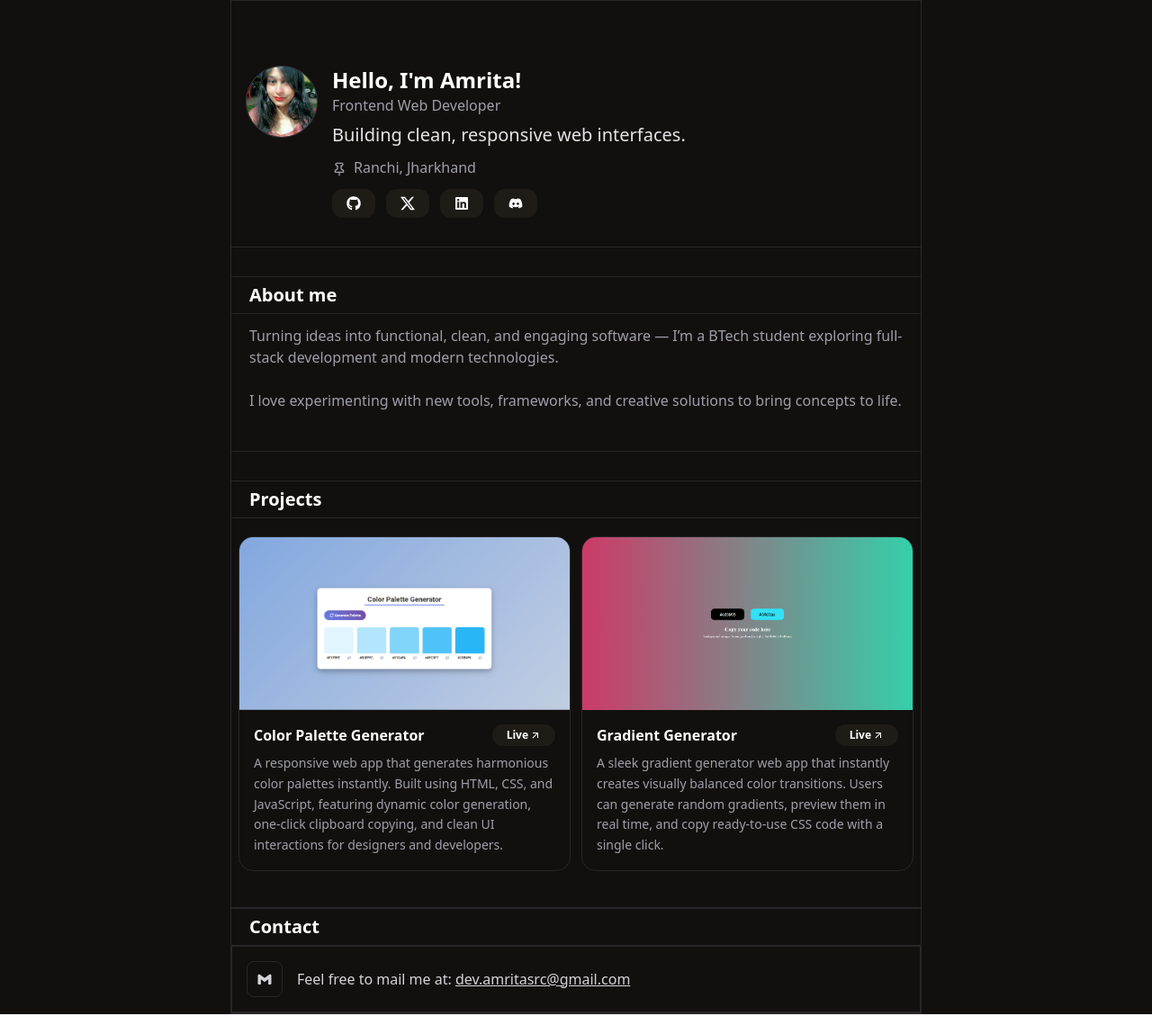
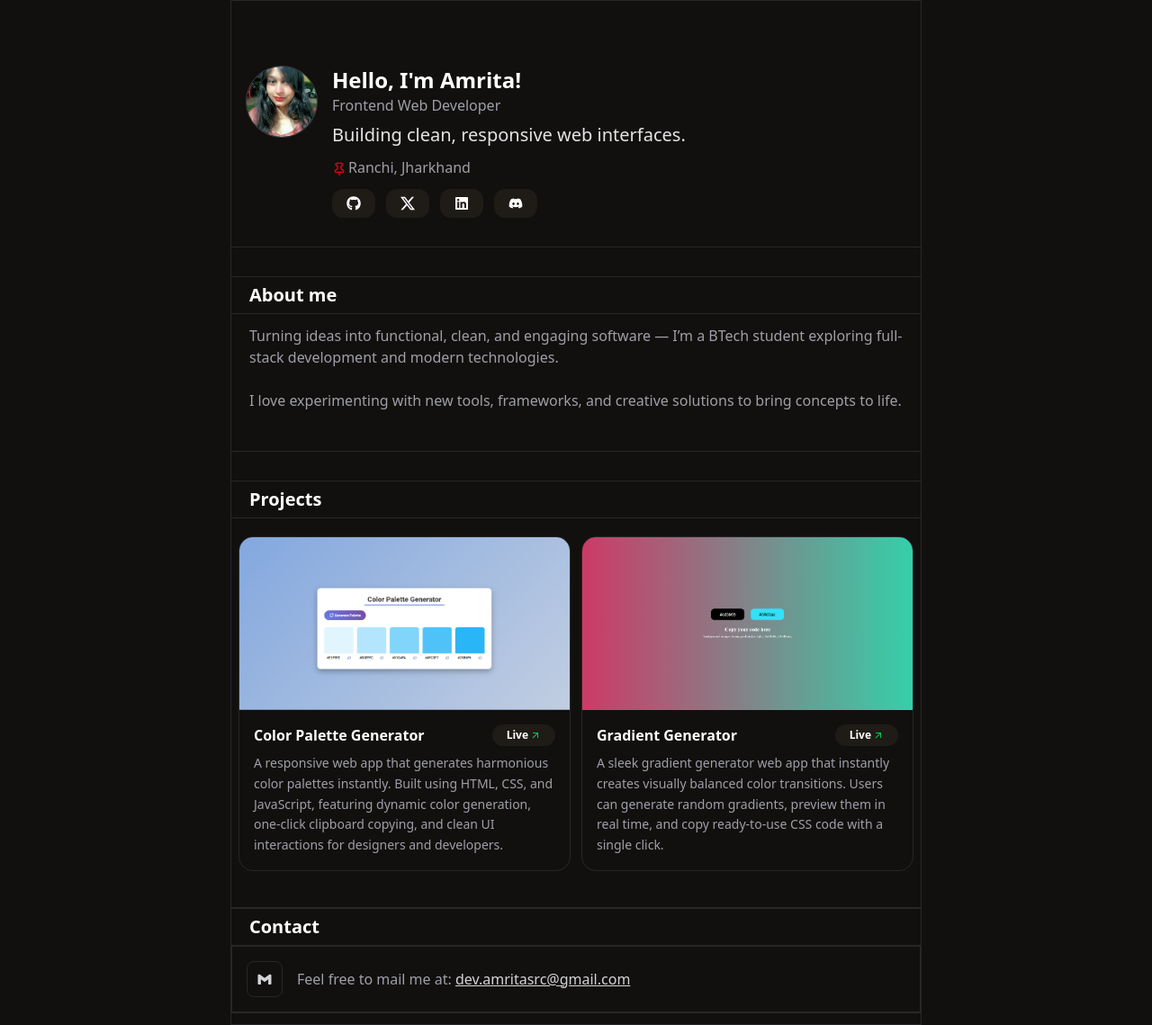
Before and after one commit to amritasrc/amrita-portfolio, a React (Vite) app: page / in a window 1280 px wide. Shown: the whole page at 90% size. Built offline with nearby package versions, Linux system fonts and the light colour scheme.

Commit message:
made small changes in UI

```diff
--- a/src/App.jsx
+++ b/src/App.jsx
@@ -10,7 +10,7 @@ const App = () => {
   return (
     <div className='bg-[#12100e] text-white font-sans '>
 
-      <main className='relative min-h-screen max-w-3xl mx-auto pt-8 border border-zinc-800 overflow-hidden '>
+      <main className='relative min-h-screen max-w-3xl mx-auto pt-8 pb-3 border border-zinc-800 overflow-hidden '>
         {/* <Nav /> */}
         <Intro />
         <About/>
--- a/src/Comps/ContactCard.jsx
+++ b/src/Comps/ContactCard.jsx
@@ -10,7 +10,7 @@ const ContactCard = ({ Icon, contact, info }) => {
             </div>
 
             <div className="flex flex-col leading-tight">
-                <span className='text-zinc-300'>Feel free to mail me at: <a className='font-medium underline' href="mailto:dev.amritasrc@gmail.com?" target='_blank'>{info}</a></span>
+                <span className='text-zinc-400'>Feel free to mail me at: <a className='font-medium underline text-zinc-300' href="mailto:dev.amritasrc@gmail.com?" target='_blank'>{info}</a></span>
                 {/* <span className="text-xs text-zinc-400">{info}</span> */}
             </div>
 
--- a/src/Comps/Intro.jsx
+++ b/src/Comps/Intro.jsx
@@ -28,8 +28,8 @@ const Intro = () => {
                         Building clean, responsive web interfaces.
                     </p>
 
-                    <p className="flex items-center gap-2 text-zinc-400 mt-3">
-                        <LuPin className="mt-1" />
+                    <p className="flex items-center text-center gap-0.5 text-zinc-400 mt-3">
+                        <LuPin className="mt-1 text-red-600" />
                         <span>Ranchi, Jharkhand</span>
                     </p>
 
--- a/src/Comps/ProjectCard.jsx
+++ b/src/Comps/ProjectCard.jsx
@@ -25,7 +25,7 @@ const ProjectCard = ({ imageSrc, projectName, link, projectDescrip }) => {
                         rel="noopener noreferrer"
                         className="px-4 py-1 text-xs bg-[#1f1b17] hover:bg-zinc-800 rounded-2xl cursor-pointer transition-colors duration-200 ease-in-out flex items-center gap-0.5"
                     >
-                        Live <MdArrowOutward />
+                        Live <MdArrowOutward className='text-green-500'/>
                     </a>
 
                 </h3>
```
